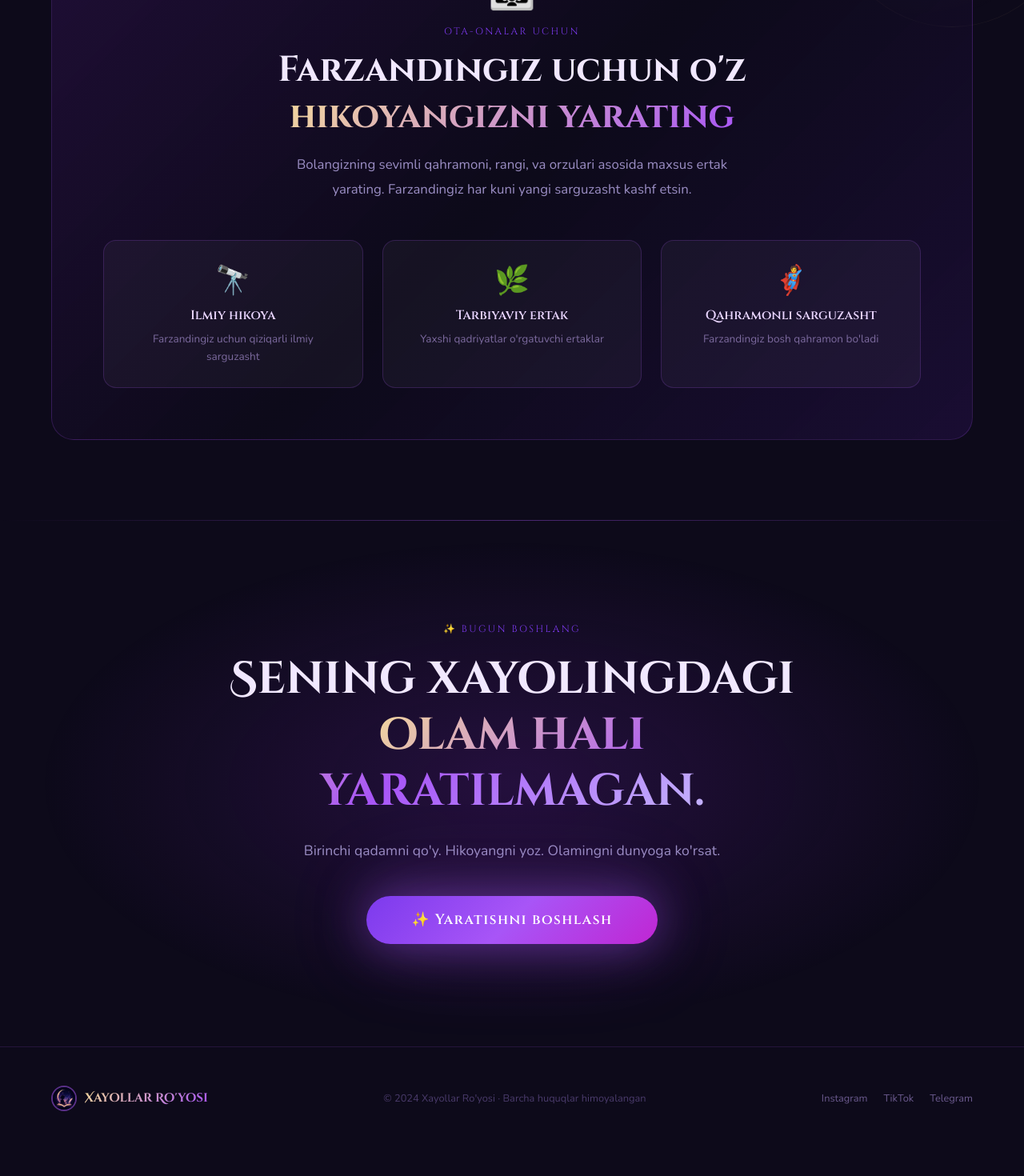
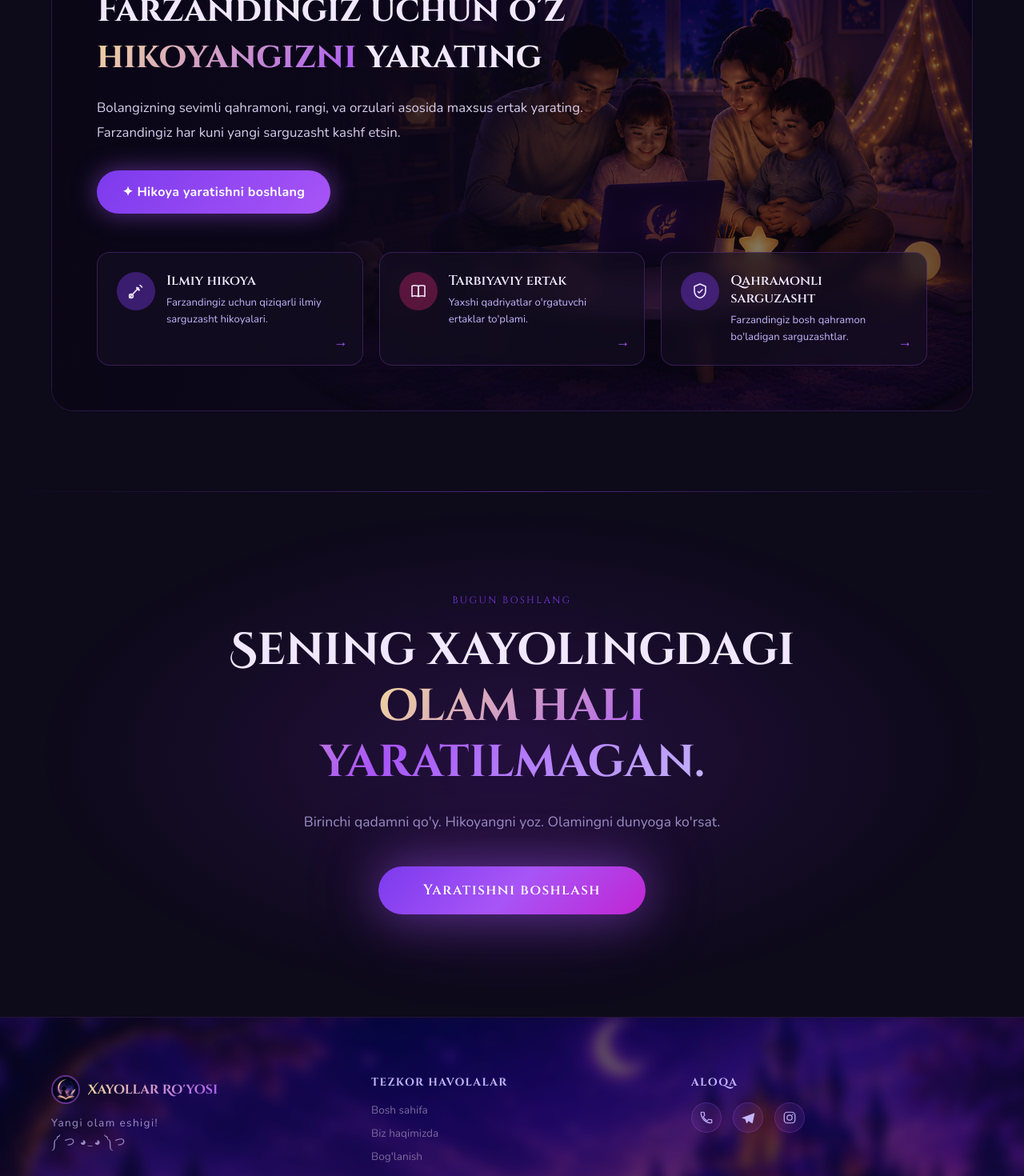
Before and after one commit to nabiee7/Xayollar-ro-yosi, a React (Vite) app in the folder frontend/: page / in a window 1280 px wide. Shown: the part 3040-4510 px from the top of the page at 80% size. Before the commit the page ends 4477 px from the top, so only its background shows below. Built offline with nearby package versions, Linux system fonts and the light colour scheme.

Commit message:
ota onalar va footer

```diff
--- a/frontend/src/pages/Home.tsx
+++ b/frontend/src/pages/Home.tsx
@@ -894,87 +894,184 @@ function PopularSection() {
 function ParentsSection() {
   const ref = useRef<HTMLDivElement>(null);
   const inView = useInView(ref);
+
   const examples = [
-    { icon: '🔭', title: 'Ilmiy hikoya', desc: 'Farzandingiz uchun qiziqarli ilmiy sarguzasht' },
-    { icon: '🌿', title: 'Tarbiyaviy ertak', desc: 'Yaxshi qadriyatlar o\'rgatuvchi ertaklar' },
-    { icon: '🦸', title: 'Qahramonli sarguzasht', desc: 'Farzandingiz bosh qahramon bo\'ladi' },
+    {
+      circleColor: 'rgba(124,58,237,0.4)',
+      title: 'Ilmiy hikoya',
+      desc: 'Farzandingiz uchun qiziqarli ilmiy sarguzasht hikoyalari.',
+      icon: (
+        <svg width="24" height="24" viewBox="0 0 24 24" fill="none">
+          <path d="M4 20 15 8" stroke="currentColor" strokeWidth="1.8" strokeLinecap="round"/>
+          <rect x="13.2" y="6.2" width="6" height="2.4" rx="1.2" transform="rotate(45 13.2 6.2)" fill="currentColor"/>
+          <circle cx="6" cy="18" r="2.4" stroke="currentColor" strokeWidth="1.6"/>
+          <path d="M17 4.5 19.5 7" stroke="currentColor" strokeWidth="1.6" strokeLinecap="round"/>
+        </svg>
+      ),
+    },
+    {
+      circleColor: 'rgba(219,39,119,0.35)',
+      title: 'Tarbiyaviy ertak',
+      desc: "Yaxshi qadriyatlar o'rgatuvchi ertaklar to'plami.",
+      icon: (
+        <svg width="24" height="24" viewBox="0 0 24 24" fill="none">
+          <path d="M4 5.5c2-1 5-1 8 0v13c-3-1-6-1-8 0v-13Z" stroke="currentColor" strokeWidth="1.6" strokeLinejoin="round"/>
+          <path d="M20 5.5c-2-1-5-1-8 0v13c3-1 6-1 8 0v-13Z" stroke="currentColor" strokeWidth="1.6" strokeLinejoin="round"/>
+        </svg>
+      ),
+    },
+    {
+      circleColor: 'rgba(124,58,237,0.4)',
+      title: 'Qahramonli sarguzasht',
+      desc: "Farzandingiz bosh qahramon bo'ladigan sarguzashtlar.",
+      icon: (
+        <svg width="24" height="24" viewBox="0 0 24 24" fill="none">
+          <path d="M12 3 19 6v5.5c0 4.5-3 7.7-7 9-4-1.3-7-4.5-7-9V6l7-3Z" stroke="currentColor" strokeWidth="1.6" strokeLinejoin="round"/>
+          <path d="M9.5 12.5 11 14l4-4" stroke="currentColor" strokeWidth="1.6" strokeLinecap="round" strokeLinejoin="round"/>
+        </svg>
+      ),
+    },
   ];
 
   return (
-    <section id="ota-onalar" style={{
+    <section id="ota-onalar" ref={ref} style={{
       padding: 'clamp(60px,8vw,100px) clamp(20px,5vw,80px)',
       position: 'relative', overflow: 'hidden',
     }}>
-      {/* Decorative moon */}
+      <div style={{ maxWidth: 1300, margin: '0 auto' }}>
         <div style={{
-        position: 'absolute', top: -60, right: -60,
-        width: 300, height: 300, borderRadius: '50%',
-        background: 'radial-gradient(circle at 35% 35%, rgba(243,216,156,0.08) 0%, transparent 70%)',
-        border: '1px solid rgba(243,216,156,0.06)',
-        pointerEvents: 'none',
+          position: 'relative',
+          borderRadius: 28,
+          border: '1px solid rgba(168,85,247,0.2)',
+          overflow: 'hidden', // rasm cardan chiqmasligi uchun
+          padding: 'clamp(28px,5vw,56px)',
+        }}>
+          {/* Orqa fon rasmi */}
+          <div style={{
+            position: 'absolute', inset: 0,
+            backgroundImage: 'url(/ota-ona.png)',
+            backgroundSize: 'cover',
+            backgroundPosition: 'center',
+            zIndex: 0,
           }} />
-      <div style={{ maxWidth: 1200, margin: '0 auto' }}>
+          {/* Matn o'qilishi uchun qorong'ulashtiruvchi qatlam */}
           <div style={{
-          background: 'linear-gradient(135deg, rgba(107,33,168,0.2) 0%, rgba(13,10,26,0.6) 50%, rgba(76,29,149,0.2) 100%)',
-          border: '1px solid rgba(168,85,247,0.2)',
-          borderRadius: 28, padding: 'clamp(32px,5vw,64px)',
-          position: 'relative', overflow: 'hidden',
-        }}>
+            position: 'absolute', inset: 0,
+            background: 'linear-gradient(90deg, rgba(10,7,20,0.92) 0%, rgba(10,7,20,0.75) 45%, rgba(10,7,20,0.5) 75%, rgba(10,7,20,0.6) 100%)',
+            zIndex: 1,
+          }} />
+          {/* Tepadagi porlash chizig'i */}
           <div style={{
-            position: 'absolute', top: 0, left: 0, right: 0, height: 2,
+            position: 'absolute', top: 0, left: 0, right: 0, height: 2, zIndex: 2,
             background: 'linear-gradient(90deg, transparent, #A855F7, #F3D89C, #A855F7, transparent)',
           }} />
-          <div ref={ref} style={{ textAlign: 'center', marginBottom: 'clamp(32px,5vw,48px)' }}>
-            <div style={{ fontSize: '3rem', marginBottom: 16 }}>👨‍👩‍👧</div>
+
+          {/* Kontent — rasm ustida */}
+          <div style={{ position: 'relative', zIndex: 2 }}>
+            <div style={{
+              maxWidth: 640,
+              transition: 'all 0.8s ease',
+              opacity: inView ? 1 : 0,
+              transform: inView ? 'translateY(0)' : 'translateY(20px)',
+              marginBottom: 'clamp(32px,5vw,48px)',
+            }}>
               <p style={{
-              fontFamily: "'Cinzel',serif", fontSize: '0.75rem',
-              letterSpacing: '0.2em', color: '#7C3AED', marginBottom: 12,
-              transition: 'all 0.8s ease', opacity: inView ? 1 : 0,
-            }}> OTA-ONALAR UCHUN</p>
+                fontFamily: "'Cinzel',serif", fontSize: '0.78rem',
+                letterSpacing: '0.2em', color: '#C4B5FD', marginBottom: 16,
+              }}>✦ OTA-ONALAR UCHUN</p>
               <h2 style={{
-              fontFamily: "'Cinzel',serif", fontSize: 'clamp(1.6rem,4vw,2.8rem)',
-              fontWeight: 700, color: '#F1E8FF', marginBottom: 16, lineHeight: 1.3,
-              transition: 'all 0.8s ease 0.1s', opacity: inView ? 1 : 0,
-              transform: inView ? 'translateY(0)' : 'translateY(20px)',
-            }}>Farzandingiz uchun o'z<br /><span style={{ background: 'linear-gradient(135deg,#F3D89C,#A855F7)', WebkitBackgroundClip: 'text', WebkitTextFillColor: 'transparent', backgroundClip: 'text' }}>hikoyangizni yarating</span></h2>
+                fontFamily: "'Cinzel',serif", fontSize: 'clamp(1.8rem,3.6vw,2.8rem)',
+                fontWeight: 700, color: '#F1E8FF', marginBottom: 20, lineHeight: 1.3,
+              }}>
+                Farzandingiz uchun o'z{' '}
+                <span style={{
+                  background: 'linear-gradient(135deg,#F3D89C,#A855F7)',
+                  WebkitBackgroundClip: 'text', WebkitTextFillColor: 'transparent', backgroundClip: 'text',
+                }}>hikoyangizni</span>{' '}
+                yarating
+              </h2>
               <p style={{
-              fontFamily: "'Nunito',sans-serif", fontSize: 'clamp(0.9rem,2vw,1.05rem)',
-              color: '#9B8EC4', lineHeight: 1.8, maxWidth: 560, margin: '0 auto',
-              transition: 'all 0.8s ease 0.2s', opacity: inView ? 1 : 0,
+                fontFamily: "'Nunito',sans-serif", fontSize: 'clamp(0.9rem,1.6vw,1.05rem)',
+                color: '#D8CDEE', lineHeight: 1.8, marginBottom: 32,
               }}>
                 Bolangizning sevimli qahramoni, rangi, va orzulari asosida maxsus ertak yarating. Farzandingiz har kuni yangi sarguzasht kashf etsin.
               </p>
+              <button style={{
+                display: 'inline-flex', alignItems: 'center', gap: 10,
+                padding: 'clamp(12px,2vw,16px) clamp(24px,3vw,32px)',
+                background: 'linear-gradient(135deg, #7C3AED 0%, #A855F7 100%)',
+                border: 'none', borderRadius: 99, cursor: 'pointer',
+                fontFamily: "'Nunito',sans-serif", fontWeight: 700,
+                fontSize: 'clamp(0.9rem,1.6vw,1rem)',
+                color: '#fff', letterSpacing: '0.02em',
+                boxShadow: '0 0 30px rgba(168,85,247,0.5)',
+                transition: 'all 0.3s ease',
+              }}
+                onMouseEnter={e => { e.currentTarget.style.transform = 'translateY(-2px)'; e.currentTarget.style.boxShadow = '0 0 45px rgba(168,85,247,0.7)'; }}
+                onMouseLeave={e => { e.currentTarget.style.transform = 'translateY(0)'; e.currentTarget.style.boxShadow = '0 0 30px rgba(168,85,247,0.5)'; }}
+              >✦ Hikoya yaratishni boshlang</button>
             </div>
+
+            {/* Pastki qator — 3 karta, rasm ustida */}
             <div style={{
               display: 'grid',
-            gridTemplateColumns: 'repeat(auto-fit, minmax(min(100%,220px),1fr))',
-            gap: 'clamp(16px,2.5vw,24px)',
+              gridTemplateColumns: 'repeat(auto-fit, minmax(min(100%,260px),1fr))',
+              gap: 'clamp(14px,2vw,20px)',
             }}>
               {examples.map((ex, i) => (
                 <div key={i} style={{
-                background: 'rgba(255,255,255,0.04)',
-                border: '1px solid rgba(168,85,247,0.2)',
-                borderRadius: 16, padding: 'clamp(20px,3vw,28px)',
-                textAlign: 'center',
-                transition: 'all 0.8s ease', transitionDelay: `${0.1 + i * 0.1}s`,
+                  background: 'rgba(20,14,35,0.65)',
+                  backdropFilter: 'blur(8px)',
+                  WebkitBackdropFilter: 'blur(8px)',
+                  border: '1px solid rgba(168,85,247,0.25)',
+                  borderRadius: 16,
+                  padding: 'clamp(18px,2.5vw,24px)',
+                  display: 'flex', alignItems: 'flex-start', gap: 14,
+                  position: 'relative',
+                  transition: 'all 0.5s ease', transitionDelay: `${0.1 + i * 0.1}s`,
                   opacity: inView ? 1 : 0,
                   transform: inView ? 'translateY(0)' : 'translateY(20px)',
+                }}
+                  onMouseEnter={e => {
+                    e.currentTarget.style.borderColor = 'rgba(168,85,247,0.5)';
+                    e.currentTarget.style.background = 'rgba(30,20,50,0.75)';
+                  }}
+                  onMouseLeave={e => {
+                    e.currentTarget.style.borderColor = 'rgba(168,85,247,0.25)';
+                    e.currentTarget.style.background = 'rgba(20,14,35,0.65)';
+                  }}
+                >
+                  <div style={{
+                    width: 48, height: 48, minWidth: 48, borderRadius: '50%',
+                    background: ex.circleColor,
+                    display: 'flex', alignItems: 'center', justifyContent: 'center',
+                    color: '#F1E8FF',
                   }}>
-                <div style={{ fontSize: '2.2rem', marginBottom: 12 }}>{ex.icon}</div>
+                    {ex.icon}
+                  </div>
+                  <div style={{ flex: 1, paddingRight: 20 }}>
                     <h4 style={{
-                  fontFamily: "'Cinzel',serif", fontSize: 'clamp(0.9rem,1.8vw,1rem)',
-                  fontWeight: 600, color: '#E9D5FF', marginBottom: 8,
+                      fontFamily: "'Cinzel',serif", fontSize: 'clamp(0.95rem,1.6vw,1.05rem)',
+                      fontWeight: 600, color: '#F1E8FF', marginBottom: 6,
                     }}>{ex.title}</h4>
-                <p style={{ fontFamily: "'Nunito',sans-serif", fontSize: '0.85rem', color: '#7C6A9E', lineHeight: 1.6 }}>{ex.desc}</p>
+                    <p style={{
+                      fontFamily: "'Nunito',sans-serif", fontSize: '0.82rem',
+                      color: '#C4B5FD', lineHeight: 1.6,
+                    }}>{ex.desc}</p>
+                  </div>
+                  <span style={{
+                    position: 'absolute', right: 18, bottom: 18,
+                    color: '#A855F7', fontSize: '1.1rem',
+                  }}>→</span>
                 </div>
               ))}
+            </div>
           </div>
         </div>
       </div>
     </section>
   );
 }
-
 // ─── FOOTER CTA ──────────────────────────────────────────────────────────────
 function FooterCTA() {
   const ref = useRef<HTMLDivElement>(null);
@@ -998,7 +1095,7 @@ function FooterCTA() {
           fontFamily: "'Cinzel',serif", fontSize: '0.75rem',
           letterSpacing: '0.2em', color: '#7C3AED', marginBottom: 20,
           transition: 'all 0.8s ease', opacity: inView ? 1 : 0,
-        }}>✨ BUGUN BOSHLANG</p>
+        }}> BUGUN BOSHLANG</p>
         <h2 style={{
           fontFamily: "'Cinzel Decorative',serif",
           fontSize: 'clamp(1.6rem,5vw,3.5rem)',
@@ -1034,7 +1131,7 @@ function FooterCTA() {
         }}
           onMouseEnter={e => { e.currentTarget.style.transform = 'translateY(-4px) scale(1.05)'; e.currentTarget.style.boxShadow = '0 0 80px rgba(168,85,247,0.7), 0 0 160px rgba(168,85,247,0.3)'; }}
           onMouseLeave={e => { e.currentTarget.style.transform = 'translateY(0) scale(1)'; e.currentTarget.style.boxShadow = '0 0 60px rgba(168,85,247,0.5), 0 0 120px rgba(168,85,247,0.2)'; }}
-        >✨ Yaratishni boshlash</button>
+        > Yaratishni boshlash</button>
       </div>
     </section>
   );
@@ -1042,39 +1139,181 @@ function FooterCTA() {
 
 // ─── FOOTER ──────────────────────────────────────────────────────────────────
 function Footer() {
+  const scrollToTop = () => {
+    window.scrollTo({ top: 0, behavior: 'smooth' });
+  };
+
+  const socials = [
+    {
+      name: 'Telefon',
+      href: 'tel:+998771560522',
+      icon: (
+        <svg width="18" height="18" viewBox="0 0 24 24" fill="none">
+          <path d="M6.6 10.8c1.4 2.8 3.8 5.2 6.6 6.6l2.2-2.2c.3-.3.7-.4 1-.2 1.1.4 2.3.6 3.6.6.6 0 1 .4 1 1V20c0 .6-.4 1-1 1C10.6 21 3 13.4 3 4c0-.6.4-1 1-1h3.4c.6 0 1 .4 1 1 0 1.3.2 2.5.6 3.6.1.3 0 .7-.2 1L6.6 10.8Z" stroke="currentColor" strokeWidth="1.6" strokeLinejoin="round"/>
+        </svg>
+      ),
+    },
+    {
+      name: 'Telegram',
+      href: 'https://t.me/nabiee_27',
+      icon: (
+        <svg width="18" height="18" viewBox="0 0 24 24" fill="none">
+          <path d="M22 4.5 2.4 12.1c-.6.24-.6.85 0 1.06l5 1.66 1.9 6.1c.16.5.8.6 1.1.16l2.6-3.4 5.1 3.8c.6.44 1.5.1 1.6-.6L23 5.4c.14-.7-.4-1.2-1-.9Z" fill="currentColor"/>
+        </svg>
+      ),
+    },
+    {
+      name: 'Instagram',
+      href: 'https://instagram.com/02_shovkatov', // ← o'z havolangizni qo'ying
+      icon: (
+        <svg width="18" height="18" viewBox="0 0 24 24" fill="none">
+          <rect x="3" y="3" width="18" height="18" rx="5" stroke="currentColor" strokeWidth="1.6"/>
+          <circle cx="12" cy="12" r="4.2" stroke="currentColor" strokeWidth="1.6"/>
+          <circle cx="17.3" cy="6.7" r="1.1" fill="currentColor"/>
+        </svg>
+      ),
+    },
+  ];
+
+  const quickLinks = [
+    { label: 'Bosh sahifa', onClick: scrollToTop },
+    { label: 'Biz haqimizda', href: '#biz-haqimizda' },
+    { label: 'Bog\'lanish', href: '#boglanish' },
+  ];
+
   return (
     <footer style={{
+      position: 'relative',
+      overflow: 'hidden',
       borderTop: '1px solid rgba(168,85,247,0.15)',
-      padding: 'clamp(32px,5vw,48px) clamp(20px,5vw,80px)',
-      display: 'flex', justifyContent: 'space-between', alignItems: 'center',
-      flexWrap: 'wrap', gap: 20,
+      padding: 'clamp(48px,6vw,72px) clamp(20px,5vw,80px) clamp(24px,3vw,32px)',
     }}>
-      <div style={{ display: 'flex', alignItems: 'center', gap: 10 }}>
-        <img src="/logo.png" alt="logo" style={{ width: 32, height: 32, borderRadius: '50%', objectFit: 'cover', border: '2px solid rgba(168,85,247,0.5)' }} />
+      {/* Xira fon rasmi */}
+      <div style={{
+        position: 'absolute', inset: 0,
+        backgroundImage: 'url(/fonn.png)', // ← haqiqiy fayl nomingiz
+        backgroundSize: 'cover',
+        backgroundPosition: 'center',
+        filter: 'blur(6px) saturate(110%)',
+        opacity: 0.55,
+        transform: 'scale(1.05)',
+        pointerEvents: 'none',
+      }} />
+      {/* Glass (shisha) effekti — rasm ko'rinadi, lekin yengil xiralashadi */}
+      <div style={{
+        position: 'absolute', inset: 0,
+        background: 'rgba(13,10,26,0.35)',
+        backdropFilter: 'blur(3px)',
+        WebkitBackdropFilter: 'blur(3px)',
+        pointerEvents: 'none',
+      }} />
+
+      <div style={{
+        position: 'relative', zIndex: 1,
+        maxWidth: 1200, margin: '0 auto',
+        display: 'grid',
+        gridTemplateColumns: 'repeat(auto-fit, minmax(min(100%,220px),1fr))',
+        gap: 'clamp(32px,5vw,48px)',
+        marginBottom: 'clamp(32px,5vw,48px)',
+      }}>
+        {/* Logo + tavsif */}
+        <div>
+          <div style={{ display: 'flex', alignItems: 'center', gap: 10, marginBottom: 12 }}>
+            <img src="/logo.png" alt="logo" style={{
+              width: 36, height: 36, borderRadius: '50%', objectFit: 'cover',
+              border: '2px solid rgba(168,85,247,0.5)',
+            }} />
             <span style={{
-          fontFamily: "'Cinzel Decorative',serif", fontSize: '0.95rem', fontWeight: 700,
+              fontFamily: "'Cinzel Decorative',serif", fontSize: '1rem', fontWeight: 700,
               background: 'linear-gradient(135deg, #F3D89C, #A855F7)',
               WebkitBackgroundClip: 'text', WebkitTextFillColor: 'transparent', backgroundClip: 'text',
             }}>Xayollar Ro'yosi</span>
           </div>
-      <p style={{ fontFamily: "'Nunito',sans-serif", fontSize: '0.8rem', color: '#4A3B6B', textAlign: 'center' }}>
-        © 2024 Xayollar Ro'yosi · Barcha huquqlar himoyalangan
+          <p style={{
+            fontFamily: "'Nunito',sans-serif", fontSize: '0.85rem',letterSpacing: '0.1em',
+            color: '#9B8EC4', lineHeight: 1.7, maxWidth: 260,
+          }}>
+            Yangi olam eshigi! <br></br>༼ つ ◕_◕ ༽つ
           </p>
-      <div style={{ display: 'flex', gap: 20 }}>
-        {['Instagram', 'TikTok', 'Telegram'].map(s => (
-          <a key={s} href="#" style={{
-            fontFamily: "'Nunito',sans-serif", fontSize: '0.8rem', color: '#6B5A8E',
-            textDecoration: 'none', transition: 'color 0.2s',
+        </div>
+
+        {/* Tezkor havolalar */}
+        <div>
+          <h5 style={{
+            fontFamily: "'Cinzel',serif", fontSize: '0.85rem', letterSpacing: '0.1em',
+            color: '#C4B5FD', marginBottom: 16, textTransform: 'uppercase',
+          }}>Tezkor havolalar</h5>
+          <div style={{ display: 'flex', flexDirection: 'column', gap: 10 }}>
+            {quickLinks.map(l => (
+              <a
+                key={l.label}
+                href={l.href || '#'}
+                onClick={l.onClick ? (e => { e.preventDefault(); l.onClick(); }) : undefined}
+                style={{
+                  fontFamily: "'Nunito',sans-serif", fontSize: '0.85rem',
+                  color: '#7C6A9E', textDecoration: 'none', transition: 'color 0.2s', width: 'fit-content',
                 }}
                 onMouseEnter={e => (e.currentTarget.style.color = '#A855F7')}
-            onMouseLeave={e => (e.currentTarget.style.color = '#6B5A8E')}
-          >{s}</a>
+                onMouseLeave={e => (e.currentTarget.style.color = '#7C6A9E')}
+              >{l.label}</a>
             ))}
+          </div>
+        </div>
+
+        {/* Bog'lanish */}
+        <div>
+          <h5 style={{
+            fontFamily: "'Cinzel',serif", fontSize: '0.85rem', letterSpacing: '0.1em',
+            color: '#C4B5FD', marginBottom: 16, textTransform: 'uppercase',
+          }}>Aloqa</h5>
+          <div style={{ display: 'flex', gap: 14 }}>
+            {socials.map(s => (
+              <a
+                key={s.name}
+                href={s.href}
+                target="_blank"
+                rel="noopener noreferrer"
+                aria-label={s.name}
+                style={{
+                  width: 38, height: 38, borderRadius: '50%',
+                  display: 'flex', alignItems: 'center', justifyContent: 'center',
+                  background: 'rgba(168,85,247,0.12)',
+                  border: '1px solid rgba(168,85,247,0.25)',
+                  color: '#C4B5FD',
+                  transition: 'all 0.2s',
+                }}
+                onMouseEnter={e => {
+                  e.currentTarget.style.background = 'linear-gradient(135deg, #7C3AED, #A855F7)';
+                  e.currentTarget.style.color = '#fff';
+                  e.currentTarget.style.transform = 'translateY(-3px)';
+                }}
+                onMouseLeave={e => {
+                  e.currentTarget.style.background = 'rgba(168,85,247,0.12)';
+                  e.currentTarget.style.color = '#C4B5FD';
+                  e.currentTarget.style.transform = 'translateY(0)';
+                }}
+              >{s.icon}</a>
+            ))}
+          </div>
+        </div>
+      </div>
+
+      {/* Pastki qator */}
+      <div style={{
+        position: 'relative', zIndex: 1,
+        maxWidth: 1200, margin: '0 auto',
+        paddingTop: 'clamp(20px,3vw,28px)',
+        borderTop: '1px solid rgba(215, 203, 226, 0.1)',
+        textAlign: 'center',
+      }}>
+        <p style={{ fontFamily: "'Nunito',sans-serif", fontSize: '0.78rem', color: '#7b6a9e' }}>
+          © 2026 Xayollar Ro'yosi · Barcha huquqlar himoyalangan
+        </p>
       </div>
     </footer>
   );
 }
-
+// ─── HOME (asosiy sahifa) ────────────────────────────────────────────────────
 export default function Home() {
   const [showIntro, setShowIntro] = useState(true);
   const [mounted, setMounted] = useState(false);
```
Also changed, not shown: frontend/public/fonn.png (added), frontend/public/ota-ona.png (added). Lines whose indentation alone changed are shown as unchanged.
